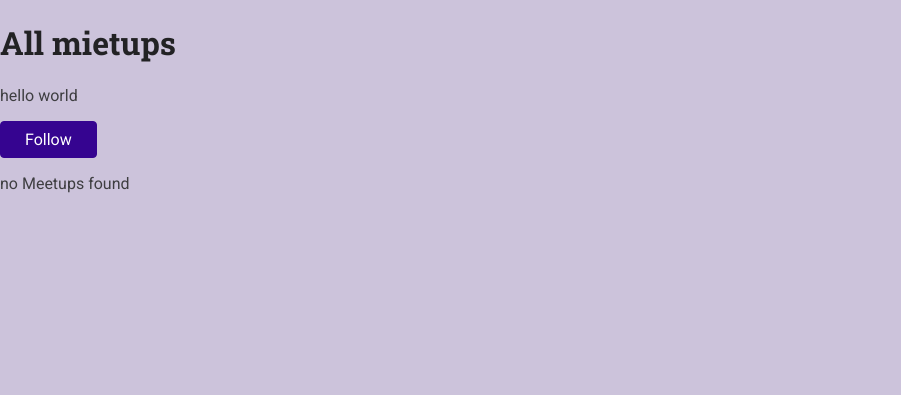
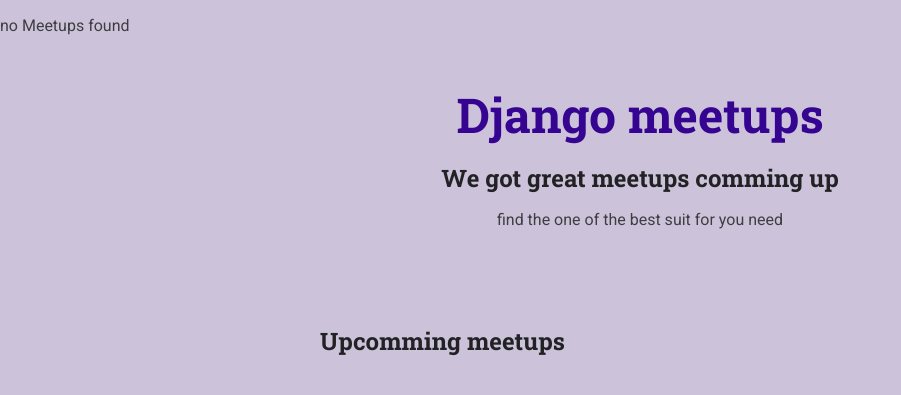
Before and after one commit to nshimiyimano-cloud/django-tutorial, a Django app: template meetups/templates/meetups/index.html in a window 1280 px wide. Shown: the top 395 px of the page, without its empty margins (0-901 px from the left). Run offline with Django 3.2, Linux system fonts and the light colour scheme; the template is opened without the code that fills it, so the values that code supplies are empty.

Commit message:
added header and mainand section to page look beta

```diff
--- /dev/null
+++ b/meetups/static/meetups/styles/all-meetups.css
@@ -0,0 +1,62 @@
+section {
+    max-width: 40rem;
+    margin: 3rem auto;
+  }
+
+  ol {
+    list-style: none;
+    margin: 0;
+    padding: 0;
+  }
+
+  .meetup-item {
+    margin: 1rem 0;
+    background-color: #350490;
+    padding: 2rem;
+    color: white;
+    border-radius: 4px;
+  }
+
+  .meetup-summary {
+    display: flex;
+    align-items: flex-start;
+  }
+
+  .meetup-image {
+    margin-right: 2rem;
+  }
+
+  .meetup-image img {
+    width: 8rem;
+    height: 8rem;
+    object-fit: cover;
+    border-radius: 50%;
+  }
+
+  .meetup-details h3 {
+    color: inherit;
+    margin-top: 0;
+    margin-bottom: 0.5rem;
+    font-size: 2rem;
+  }
+
+  .meetup-details address {
+    font-style: italic;
+  }
+
+  .meetup-actions {
+    margin-top: 1.5rem;
+    text-align: right;
+  }
+
+  .meetup-actions .btn {
+    background-color: #cb82fb;
+    border-color: #cb82fb;
+    color: #350490;
+    padding: 0.75rem 2rem;
+  }
+
+  .meetup-actions .btn:hover {
+    background-color: #ba82fb;
+    border-color: #ba82fb;
+  }
--- a/meetups/templates/meetups/index.html
+++ b/meetups/templates/meetups/index.html
@@ -8,11 +8,13 @@
     <meta name="viewport" content="width=device-width, initial-scale=1.0">
     <title>Document</title>
     <link rel="stylesheet" href="{% static 'meetups/styles/basic.css' %}">
+    <link rel="stylesheet" href="{% static 'meetups/styles/all-meetups.css' %}">
 </head>
 <body>
-    <h1>All mietups</h1>
-    <p>hello world</p>
-    <button class="btn">Follow</button>
+
+
+
+
 
     {% if show_meetups %}
      <h2>{{ meetups.0.title }}</h2> <!--and this is interoporation string to get value stored in variable-->
@@ -25,5 +27,55 @@
     {% endif  %}
 
 
+    <header id="main-header">
+        <nav>
+            <a id="main-logo" href="/meetups"> Django meetups</a>
+
+        </nav>
+        <h1>We got great meetups comming up</h1>
+            <p>find the one of the best suit for you need     </p>
+    </header>
+
+    <main>
+<section>
+    <h2>Upcomming meetups</h2>
+
+    <ol>
+        {% for meetups_item in meetupinmain %}
+
+        <li  class="meetup-item">
+            <article>
+                <div class="meetup-summary">
+                    <div class="meetup-image">
+                        <img src="">
+                    </div>
+
+                    <div class="meetup-details">
+
+                        <h1>{{ meetups_item.title }}</h1>
+
+                        <address>  {{ meetups_item.location }}  </address>
+                    </div>
+                </div>
+
+            <div class="meetup-actions">
+                <a href="" class="btn">More Details</a>
+            </div>
+            </article>
+
+
+        </li>
+
+
+
+
+
+        {% endfor %}
+
+
+    </ol>
+</section>
+
+    </main>
 </body>
 </html>
```
